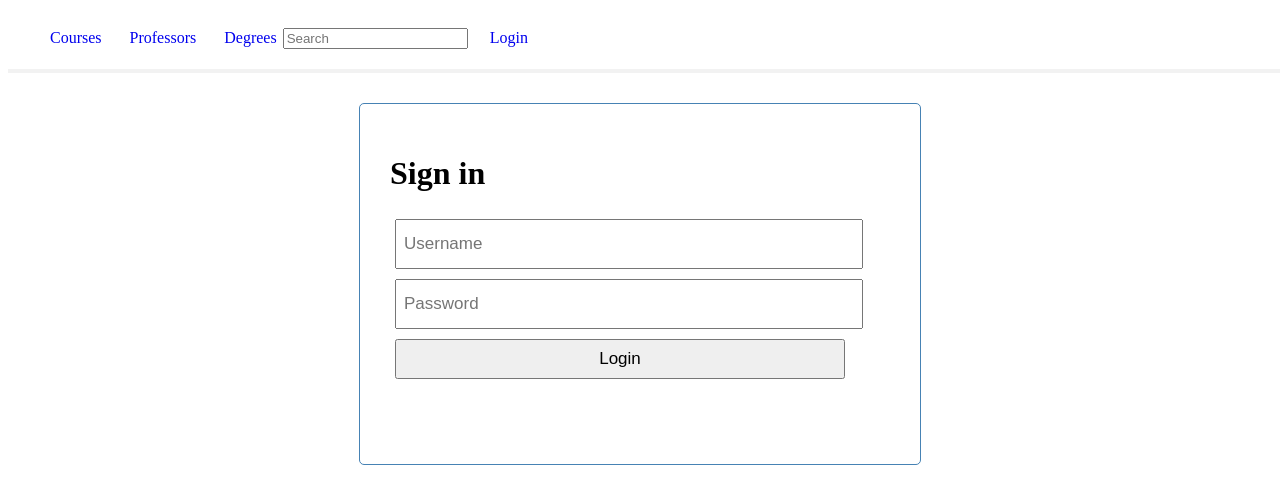
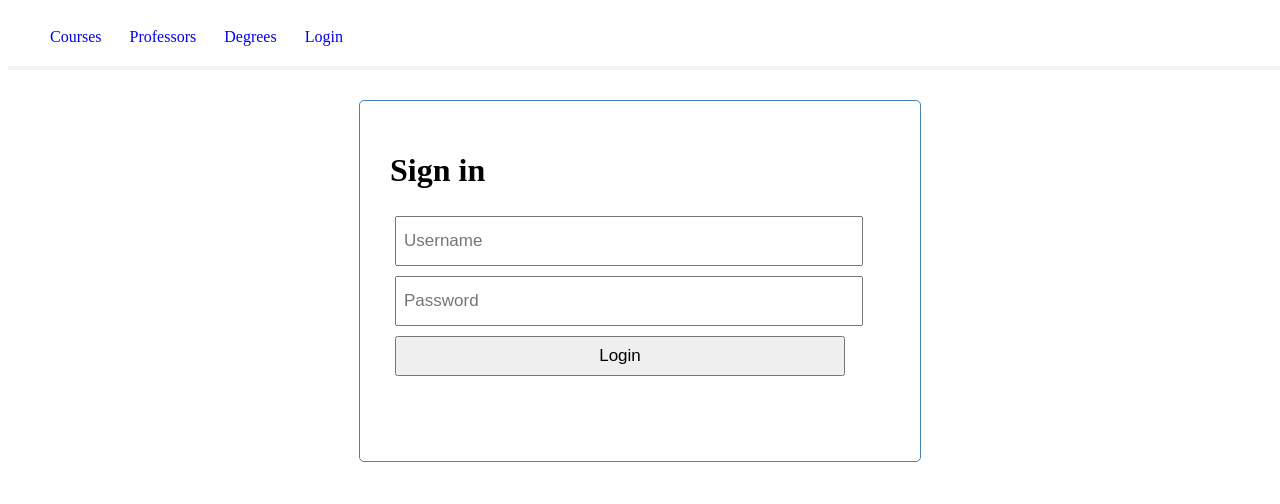
Before and after one commit to kayrux/University-Course-Helper, a React (Create React App) app in the folder client/: page /login in a window 1280 px wide. Shown: the top 504 px of the page. Built offline with nearby package versions, Linux system fonts and the light colour scheme.

Commit message:
Fix most warnings

```diff
--- a/client/src/App.js
+++ b/client/src/App.js
@@ -21,7 +21,7 @@ const App = () => {
 
     // Updates whether user is logged in
     useEffect(() => {
-        {auth.isAuthenticated() ? setLoggedAsAdmin(true): setLoggedAsAdmin(false)}
+        auth.isAuthenticated() ? setLoggedAsAdmin(true): setLoggedAsAdmin(false)
     }, [])
 
     // Logs in a user
--- a/client/src/components/Navbar.js
+++ b/client/src/components/Navbar.js
@@ -1,7 +1,6 @@
-import { useEffect, useState } from "react";
 import { Link } from "react-router-dom";
 import Button from "./Button";
-import auth from "../context/Auth";
+
 
 /**
  *
@@ -17,10 +16,10 @@ const Navbar = ({onLogout, loggedIn}) => {
                 <Link to="/">Courses</Link>
                 <Link to="/professors">Professors</Link>
                 <Link to="/degrees">Degrees</Link>
-                <input
+                {/* <input
                     type="text"
                     placeholder="Search"
-                />
+                /> */}
                 {/* Logout button is displayed only when user is logged in */}
                 {loggedIn ? <Link to="/"><Button text="Logout" color="red" onClick={onLogout}></Button></Link>
                 : <Link to="/login">Login</Link>}
--- a/client/src/pages/login/LoginContainer.js
+++ b/client/src/pages/login/LoginContainer.js
@@ -1,6 +1,5 @@
 import { useState } from "react"
 import Axios from "axios"
-import auth from "../../context/Auth"
 import { Navigate } from "react-router-dom"
 
 // onLogin is called when the user succesfully logs in
@@ -44,7 +43,7 @@ const LoginContainer = ({onLogin}) => {
             passwords.push(pswrd.Password)
         })
 
-        // Make sure database request is complete
+        // Make sure database request is complete before verifying password
         Promise.all(requests).then(() => {
             // Verify password
             verifyPassword(passwords)
```
Also changed, not shown: client/src/pages/reportInfo/ReportInfo.js (line endings or trailing spaces).
